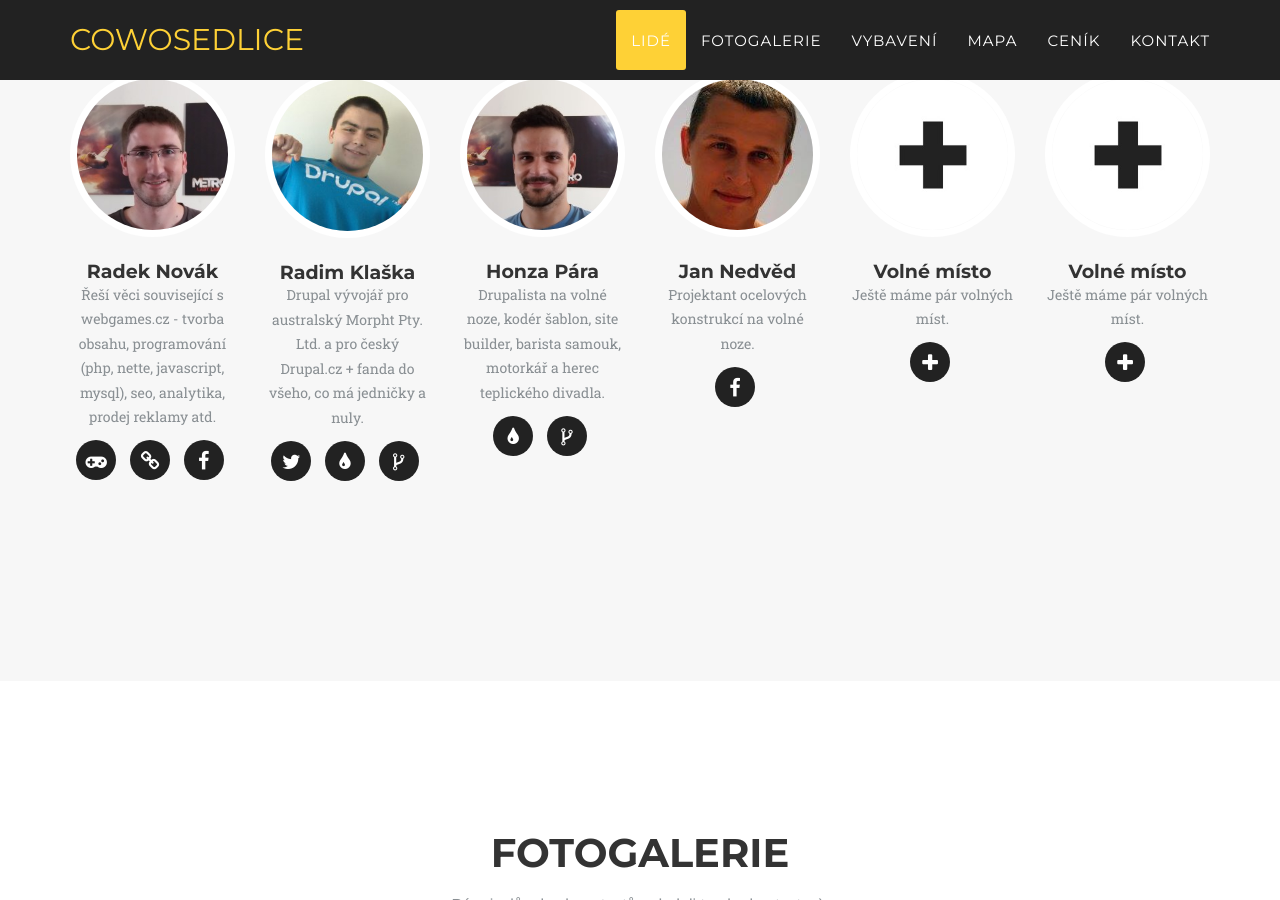
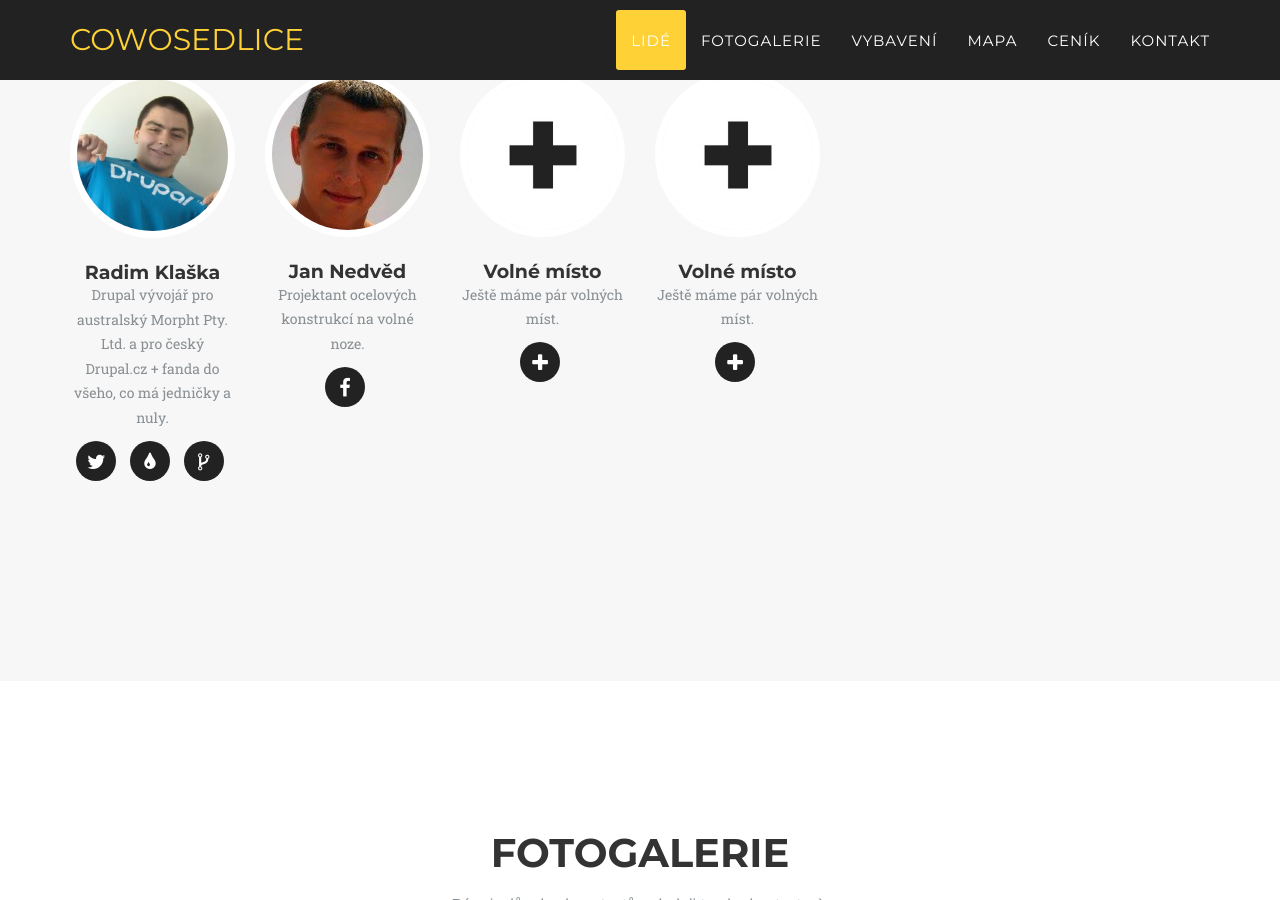
Before and after one commit to cowosedlice/cowosedlice.cz, a Jekyll site: the page built from index.html, in a window 1280 px wide and 900 px high, scrolled down 1010 px. Built offline with Jekyll 4.4.1, drawn with Linux system fonts in a browser that asks for light colours; some web fonts are replaced.

Commit message:
Remove Radek Novák and Honza Pára from team members
- Removed Radek Novák (webgames.cz)
- Removed Honza Pára (Drupal developer)
- Kept Radim Klaška and Jan Nedvěd as active members

```diff
--- a/_config.yml
+++ b/_config.yml
@@ -57,17 +57,6 @@ price:
 people-heading: Aktivní členové
 people-subheading: Reálně se v Novosedlicích potkáme 2 až 3. Těsno nám zatím není a budeme samozřejmě rádi za každého nového člena.
 people:
-- name: Radek Novák
-  pic: 1
-  position: Řeší věci související s webgames.cz - tvorba obsahu, programování (php, nette, javascript, mysql), seo, analytika, prodej reklamy atd.
-  social:
-    - title: gamepad
-      url: http://www.webgames.cz/kontakt
-    - title: link
-      url: https://www.lptube.cz
-    - title: facebook
-      url: https://www.facebook.com/radek.novak.75
-
 - name: Radim Klaška
   pic: 2
   position: Drupal vývojář pro australský Morpht Pty. Ltd. a pro český Drupal.cz + fanda do všeho, co má jedničky a nuly.
@@ -78,16 +67,6 @@ people:
       url: https://www.drupal.org/u/radimklaska
     - title: code-fork
       url: https://github.com/radimklaska
-
-- name: Honza Pára
-  pic: 3
-  position: Drupalista na volné noze, kodér šablon, site builder, barista samouk, motorkář a herec teplického divadla.
-  social:
-    - title: tint
-      url: https://www.drupal.org/u/honzapara
-    - title: code-fork
-      url: https://github.com/honzapara
-
 
 - name: Jan Nedvěd
   pic: 4
```
